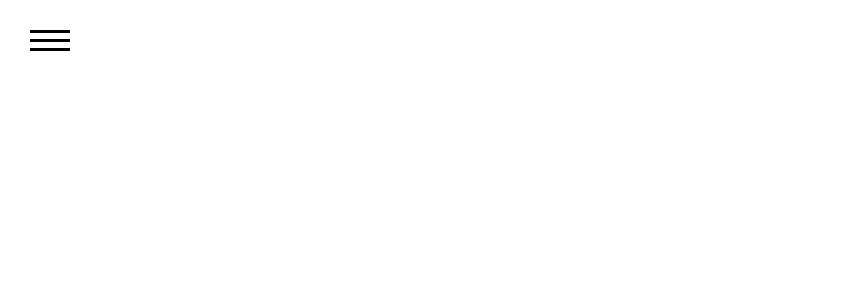
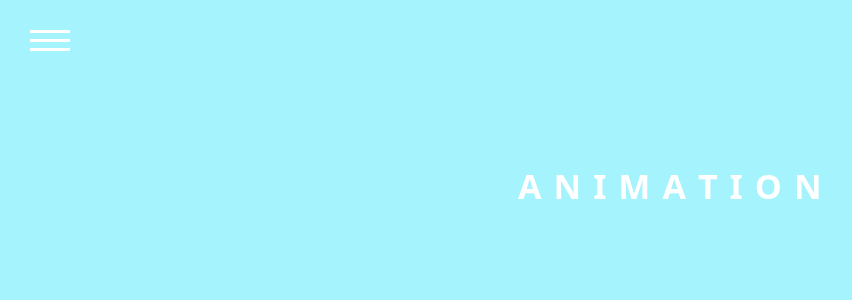
Before and after one commit to shamo-9118/practiceTS, a Next.js app: page /menu in a window 1280 px wide. Shown: the top 300 px of the page, without its empty margins (0-852 px from the left). Built offline with nearby package versions, Linux system fonts and the light colour scheme.

Commit message:
🍻 文字をアニメーションさせてみた

```diff
--- /dev/null
+++ b/components/CharAnimation/CharAnimation.module.css
@@ -0,0 +1,72 @@
+.CharContainer {
+    position: relative;
+    height: 100vh;
+    margin: 0 auto;
+}
+
+.CharAnimation {
+    position: absolute;
+    top: 10%;
+    left: 40%;
+}
+
+.CharAnimation > span {
+    font-size: 34px;
+    font-weight: bold;
+    color: white;
+    opacity: 0;
+    display: inline-block;
+    margin: 0 6px 0;
+}
+
+.CharAnimation > span {
+    /* opacity: 1;
+    transform: translateX(-50%);
+    transition-duration: 700ms; */
+    opacity: 1;
+    animation: show-Char;
+    animation-iteration-count: infinite;
+    animation-dulation: 1s;
+    timing-function: ease-in-out;
+    /* animation-fill-mode: both; */
+}
+
+.CharAnimation > span:nth-child(1) {
+    transition-delay: 100ms;
+}
+.CharAnimation > span:nth-child(2) {
+    transition-delay: 200ms;
+}
+.CharAnimation > span:nth-child(3) {
+    transition-delay: 300ms;
+}
+.CharAnimation > span:nth-child(4) {
+    transition-delay: 400ms;
+}
+.CharAnimation > span:nth-child(5) {
+    transition-delay: 500ms;
+}
+.CharAnimation > span:nth-child(6) {
+    transition-delay: 600ms;
+}
+.CharAnimation > span:nth-child(7) {
+    transition-delay: 700ms;
+}
+.CharAnimation > span:nth-child(8) {
+    transition-delay: 800ms;
+}
+.CharAnimation > span:nth-child(9) {
+    transition-delay: 900ms;
+}
+
+/* .CharAnimation */
+@keyframes show-Char {
+    0% {
+        opacity: 0;
+        transform: translateY(-50px);
+    }
+    100% {
+        opacity: 1;
+        transform: translateY(0);
+    }
+}
--- /dev/null
+++ b/components/CharAnimation/CharAnimation.tsx
@@ -0,0 +1,19 @@
+import styles from "./CharAnimation.module.css";
+
+export const CharAnimation = () => {
+    return (
+        <div className={styles.CharContainer}>
+            <div className={styles.CharAnimation}>
+                <span className={styles.char}>A</span>
+                <span className={styles.char}>N</span>
+                <span className={styles.char}>I</span>
+                <span className={styles.char}>M</span>
+                <span className={styles.char}>A</span>
+                <span className={styles.char}>T</span>
+                <span className={styles.char}>I</span>
+                <span className={styles.char}>O</span>
+                <span className={styles.char}>N</span>
+            </div>
+        </div>
+    );
+};
--- a/components/Menu/Menu.module.css
+++ b/components/Menu/Menu.module.css
@@ -6,7 +6,7 @@
 }
 
 .MenuIcon > span {
-    background-color: black;
+    background-color: white;
     width: 40px;
     height: 3px;
     transition: transform 0.7s;
--- a/pages/menu.tsx
+++ b/pages/menu.tsx
@@ -1,9 +1,11 @@
+import { CharAnimation } from "../components/CharAnimation/CharAnimation";
 import { Menu } from "../components/Menu/Menu";
 
 const menu = () => {
     return (
-        <div>
+        <div className="bg-cyan-200 absolute left-0 right-0">
             <Menu></Menu>
+            <CharAnimation></CharAnimation>
         </div>
     );
 };
```
